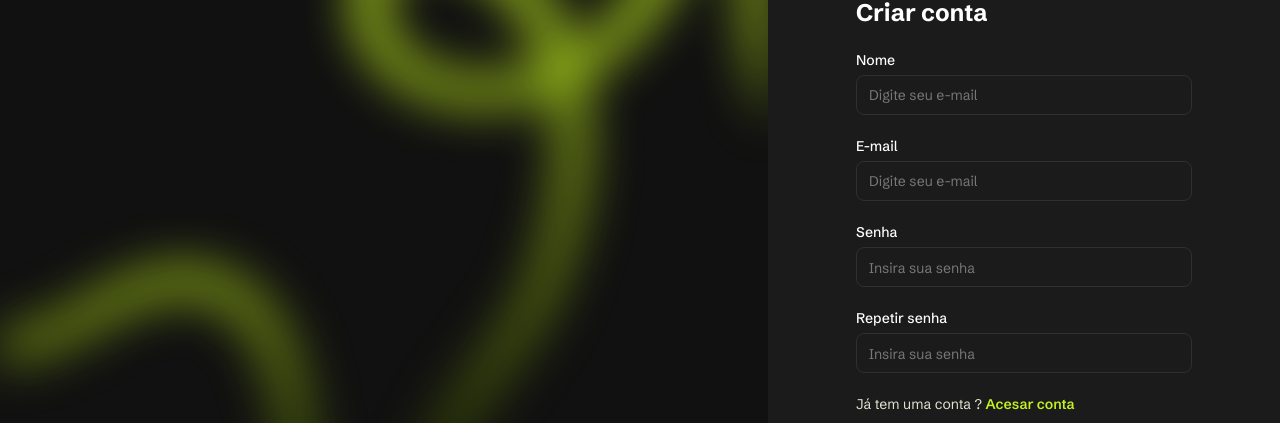
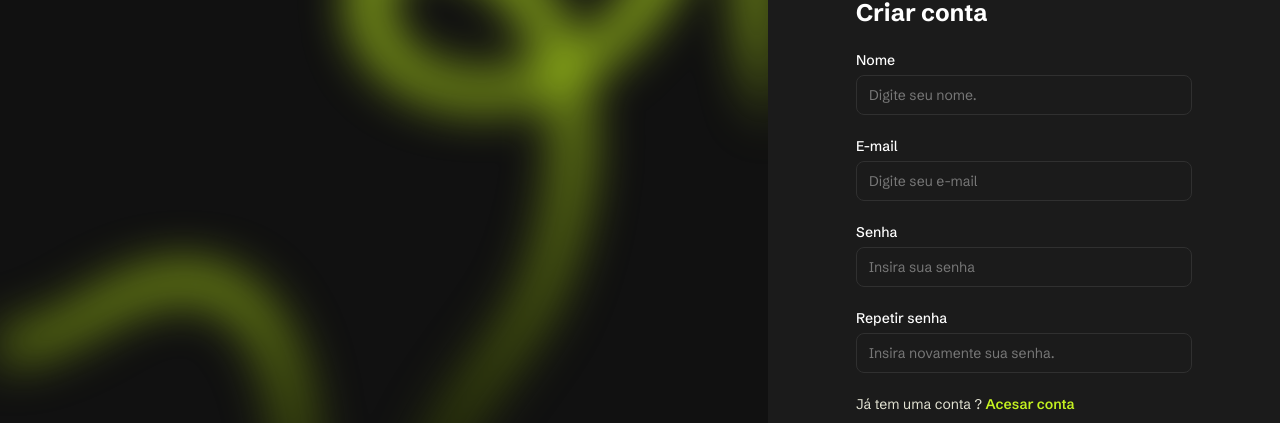
Before and after one commit to ryanoliveir/contacts-manager-web, a React (Vite) app: page /register in a window 1280 px wide. Shown: the part 161-584 px from the top of the page. Built offline with nearby package versions, Linux system fonts and the light colour scheme; the HTML template or start-up script is replaced by a standard one.

Commit message:
chore: use components on register page

```diff
--- a/src/pages/Register/index.tsx
+++ b/src/pages/Register/index.tsx
@@ -1,50 +1,27 @@
 import { Link } from "react-router-dom";
+import Label from "../../components/Label";
+import Input from "../../components/Input";
+import Button from "../../components/Button";
 
 function RegisterPage() {
   return (
     <div className="flex flex-col gap-5 h-full justify-center max-w-sm mx-auto font-medi">
       <h1 className="text-heading leading-8 font-bold">Criar conta</h1>
       <div className="flex flex-col gap-1">
-        <label
-          className="text-label-medium font-medium leading-5.5 "
-          htmlFor=""
-        >
-          Nome
-        </label>
-        <input
-          className="bg-background-secondary  border border-border-primary text-medium h-10 p-3 rounded-lg placeholder:text-content-placeholder placeholder:text-medium hover:border-content-heading focus:border-accent-brand outline-none text-content-body"
-          placeholder="Digite seu e-mail"
-        />
+        <Label>Nome</Label>
+        <Input type="text" placeholder="Digite seu nome." />
       </div>
       <div className="flex flex-col gap-1">
-        <label className="text-label-medium leading-5.5 font-medium" htmlFor="">
-          E-mail
-        </label>
-        <input
-          className="bg-background-secondary border border-border-primary text-medium h-10 p-3 rounded-lg placeholder:text-content-placeholder placeholder:text-medium hover:border-content-heading focus:border-accent-brand outline-none text-content-body"
-          type="email"
-          placeholder="Digite seu e-mail"
-        />
+        <Label>E-mail</Label>
+        <Input type="text" placeholder="Digite seu e-mail" />
       </div>
       <div className="flex flex-col gap-1">
-        <label className="text-label-medium leading-5.5 font-medium">
-          Senha
-        </label>
-        <input
-          className="bg-background-secondary border  border-border-primary h-10 p-3 rounded-lg placeholder:text-content-placeholder placeholder:text-medium hover:border-content-heading focus:border-accent-brand outline-none text-content-body"
-          type="password"
-          placeholder="Insira sua senha"
-        />
+        <Label>Senha</Label>
+        <Input type="password" placeholder="Insira sua senha" />
       </div>
       <div className="flex flex-col gap-1">
-        <label className="text-label-medium leading-5.5 font-medium">
-          Repetir senha
-        </label>
-        <input
-          className="bg-background-secondary border border-border-primary h-10 p-3 rounded-lg placeholder:text-content-placeholder placeholder:text-medium hover:border-content-heading focus:border-accent-brand outline-none text-content-body"
-          type="password"
-          placeholder="Insira sua senha"
-        />
+        <Label>Repetir senha</Label>
+        <Input type="password" placeholder="Insira novamente sua senha." />
       </div>
 
       <div className="text-medium">
@@ -57,9 +34,7 @@ function RegisterPage() {
           </Link>
         </p>
       </div>
-      <button className="bg-accent-brand text-content-inverse h-11.5 rounded-xl text-label-medium font-bold">
-        Criar conta
-      </button>
+      <Button>Criar conta</Button>
     </div>
   );
 }
```
